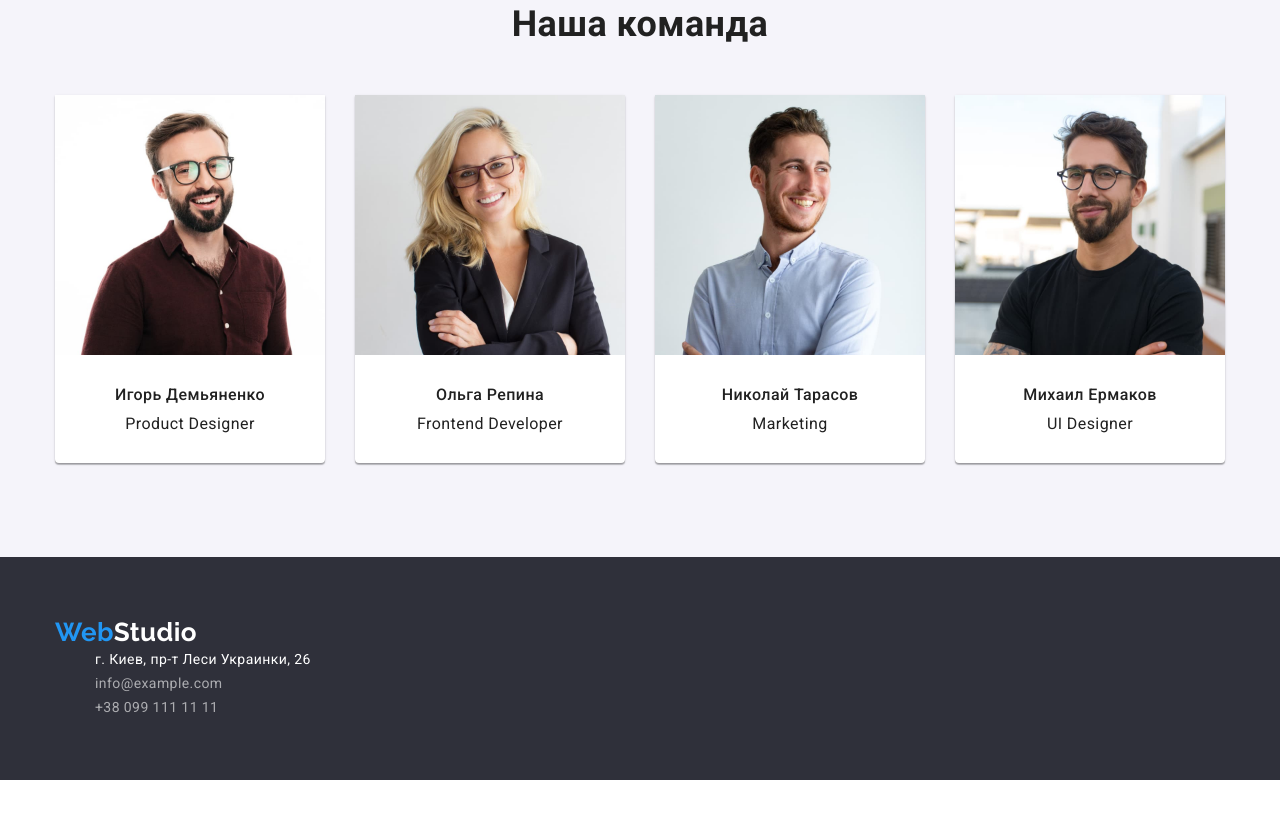
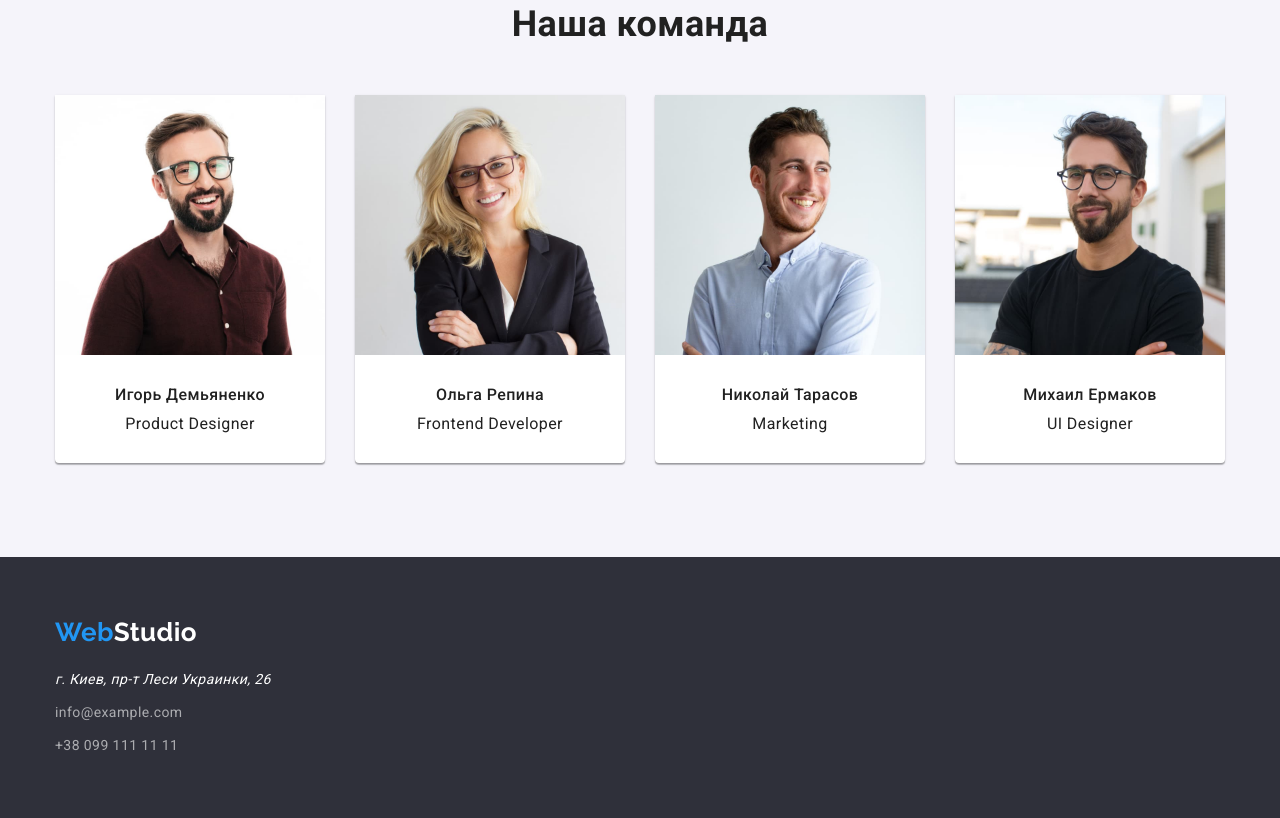
Before and after one commit to Dhannaa/goit-markup-hw-03, a plain HTML site: page index.html in a window 1280 px wide. Shown: the part 1140-1958 px from the top of the page. Before the commit the page ends 1920 px from the top, so only its background shows below. Drawn offline with nearby package versions, Linux system fonts and the light colour scheme.

Commit message:
Футер

```diff
--- a/css/styles.css
+++ b/css/styles.css
@@ -322,9 +322,21 @@ padding-left: auto;
 .footer-logo-studio {
   color: var(--primary-white-color);
 }
+.address-list{
+  display: flex;
+  flex-direction: column;
+  padding: 0;
+  margin: 0;
+}
+.address-item:not(:last-child){
+  margin-bottom: 9px;
+}
+.address{
+  margin-top: 20px;
+}
 .address-text {
   color: var(--primary-white-color);
-  font-style: normal;
+  font-style: nrmal;
 }
 .address-link {
   color: var(--address-link-color);
```
